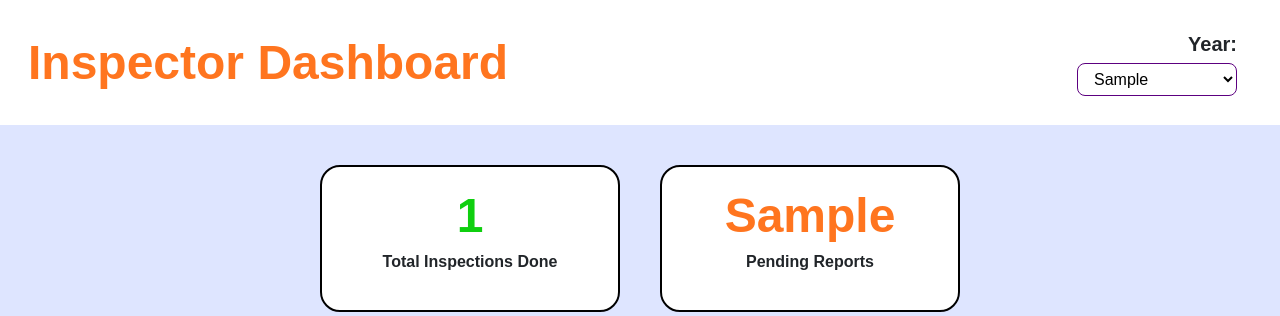
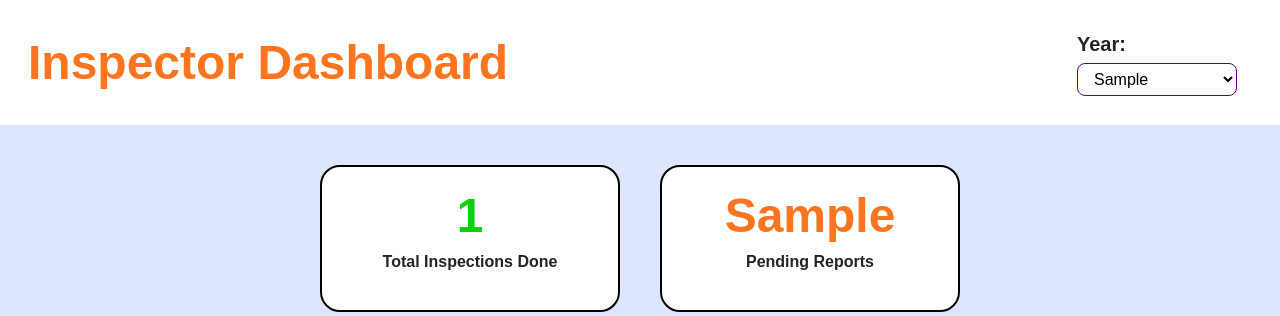
Before and after one commit to sudosupercat/CCDEVAP-S15-3-FoodSafe, a PHP site: template view/inspector/dashboard.php in a window 1280 px wide. Shown: the part 56-372 px from the top of the page. Run offline with PHP 8.4, Linux system fonts and the light colour scheme; the template is opened without the code that fills it: most values are stand-ins (such as "Sample title", 1, 10 or a date in 2020).

Commit message:
Minor change in alignment

```diff
--- a/styles/css/inspector/dashboard.css
+++ b/styles/css/inspector/dashboard.css
@@ -67,7 +67,6 @@ main {
 .year-picker {
     display: flex;
     flex-direction: column;
-    align-items: flex-end;
     gap: 4px;
 }
 
@@ -82,6 +81,7 @@ main {
     border-radius: 8px;
     padding: 6px 12px;
     width: 160px;
+    align-self: flex-end;
     background-color: var(--input-bg);
     cursor: pointer;
 }
```
